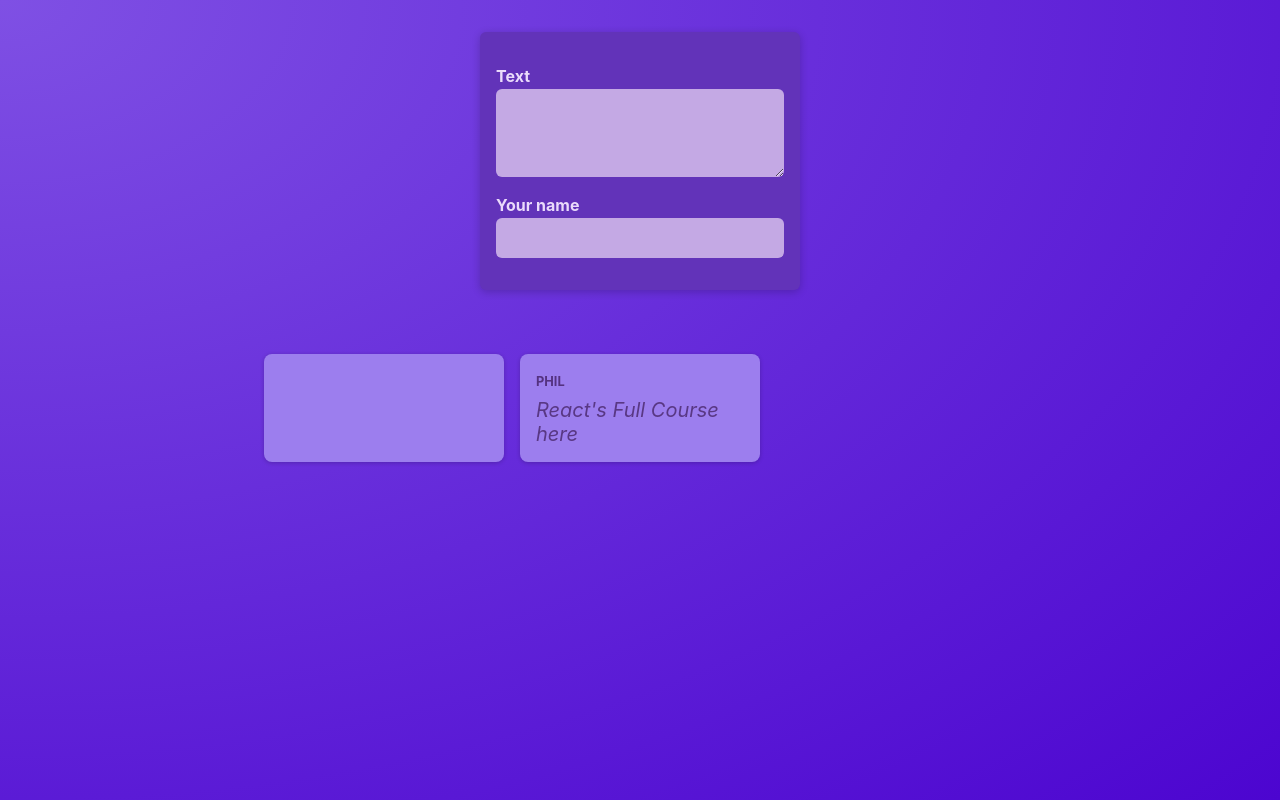
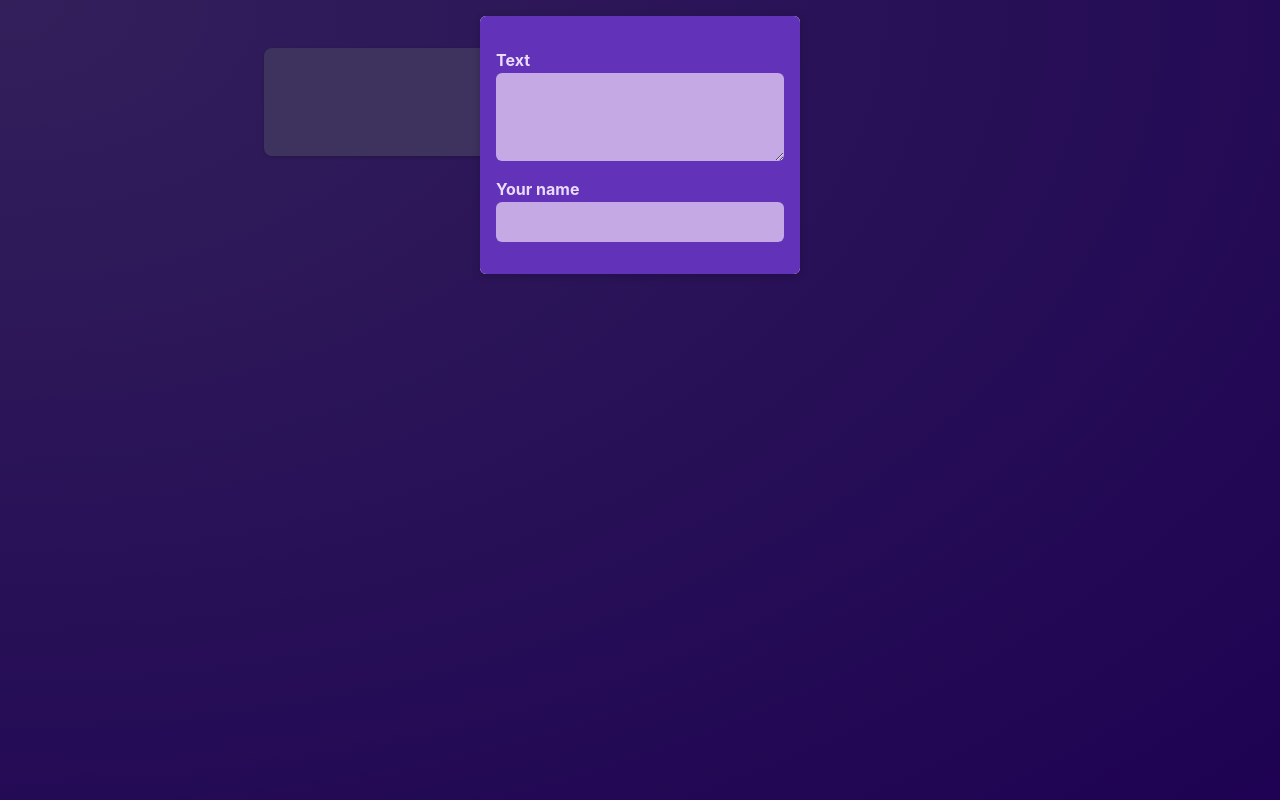
Before and after one commit to Philippe35507/max-react-router, a React (Vite) app: page / in a window 1280 px wide. Built offline with nearby package versions, Linux system fonts and the light colour scheme.

Commit message:
Modal + Children prop

```diff
--- /dev/null
+++ b/src/components/Modal.jsx
@@ -0,0 +1,14 @@
+import classes from "./Modal.module.css";
+
+function Modal(props) {
+  return (
+    <>
+      <div className={classes.backdrop} />
+      <dialog open className={classes.modal}>
+        {props.children}
+      </dialog>
+    </>
+  );
+}
+
+export default Modal;
--- /dev/null
+++ b/src/components/Modal.module.css
@@ -0,0 +1,18 @@
+.backdrop {
+  position: fixed;
+  top: 0;
+  left: 0;
+  width: 100%;
+  height: 100vh;
+  background-color: rgba(0, 0, 0, 0.6);
+  z-index: 1;
+}
+
+.modal {
+  border: none;
+  border-radius: 6px;
+  box-shadow: 0 2px 8px rgba(0, 0, 0, 0.2);
+  padding: 0;
+  overflow: hidden;
+  z-index: 1;
+}
--- a/src/components/NewPost.module.css
+++ b/src/components/NewPost.module.css
@@ -2,9 +2,6 @@
   background-color: #6233b9;
   padding: 1rem;
   width: 20rem;
-  margin: 2rem auto;
-  border-radius: 6px;
-  box-shadow: 0 2px 8px rgba(0, 0, 0, 0.2);
 }
 
 .form label {
@@ -46,10 +43,10 @@
   background-color: #23014a;
 }
 
-.actions button[type='button'] {
+.actions button[type="button"] {
   background-color: transparent;
 }
 
-.actions button[type='button']:hover {
+.actions button[type="button"]:hover {
   color: #d1bee6;
 }
--- a/src/components/PostsList.jsx
+++ b/src/components/PostsList.jsx
@@ -1,6 +1,7 @@
 import { useState } from "react";
 import NewPost from "./NewPost";
 import Post from "./Post";
+import Modal from "./Modal";
 import classes from "./PostsList.module.css";
 
 function PostsList() {
@@ -16,10 +17,12 @@
 
   return (
     <>
-      <NewPost
-        onBodyChange={bodyChangeHandler}
-        onAuthorChange={AuthorChangeHandler}
-      />
+      <Modal>
+        <NewPost
+          onBodyChange={bodyChangeHandler}
+          onAuthorChange={AuthorChangeHandler}
+        />
+      </Modal>
       <ul className={classes.posts}>
         <Post author={enteredAuthor} body={enteredBody} />
         <Post author="Phil" body="React's Full Course here" />
```
